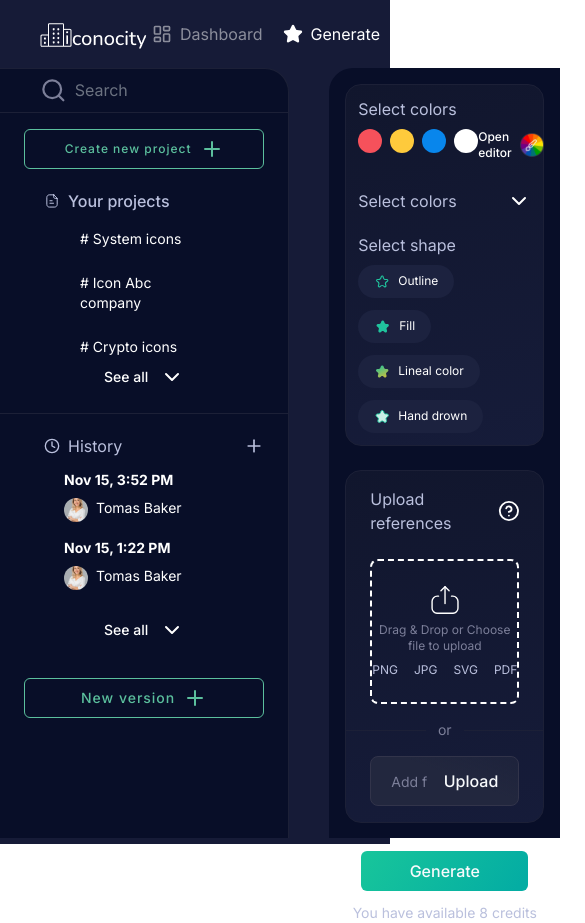
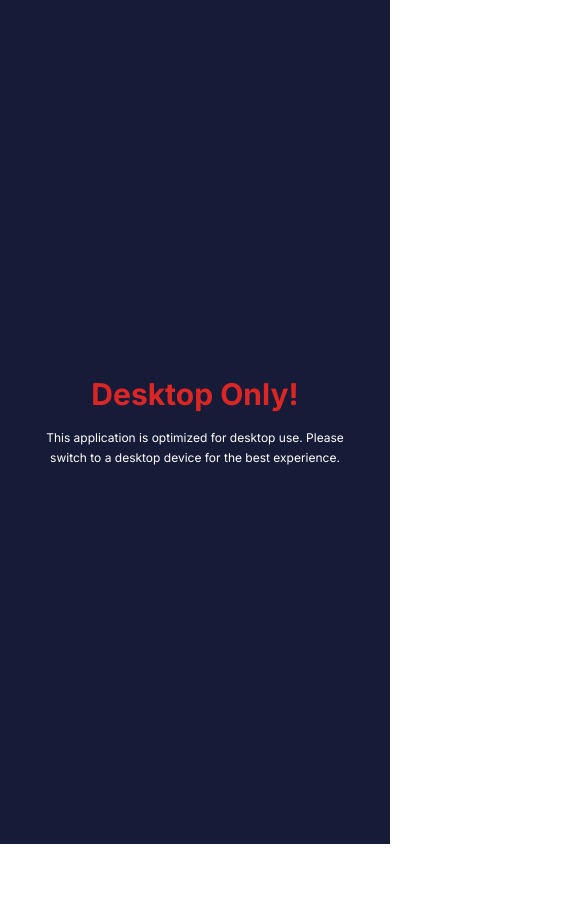
Before and after one commit to waqar16/sprint-dashboard, a Next.js app: page /dashboard/generate in a window 390 px wide. Shown: the top 923 px of the page, 585 px wide, since content can reach past the window. After the commit the page ends 844 px from the top, so only its background shows below. Built offline with nearby package versions, Linux system fonts and the light colour scheme.

Commit message:
responsive minor changing

```diff
--- a/src/app/(router)/dashboard/generate/page.tsx
+++ b/src/app/(router)/dashboard/generate/page.tsx
@@ -33,7 +33,7 @@ const GeneratePage = () => {
       {/* LeftSideBar */}
       <GenerateLeftSide />
       {/* center*/}
-      <div className="h-full flex-1 overflow-y-auto hide-scrollbar">
+      <div className="h-full flex-1 overflow-y-auto hide-scrollbar pb-10">
         {/* SVG Icons Section */}
         <div className="bg-[#0E142D] border border-[#1C2037] rounded-2xl px-8 py-5">
           {/* download tab */}
@@ -50,8 +50,8 @@ const GeneratePage = () => {
             </div>
           </div>
           {/* icons show */}
-          <div className="w-[250px] xl:w-[350px] 3xl:w-[500px] mx-auto flex items-center justify-center bg-[#1C2038] rounded-lg py-4 mt-6">
-            <div className=" w-[200px] xl:w-[300px] 2l:w-[400px] grid grid-cols-2 xl:grid-cols-3 2xl:grid-cols-4 gap-6">
+          <div className="w-[280px] xl:w-[500px] 3xl:w-[700px] mx-auto flex items-center justify-center bg-[#1C2038] rounded-lg py-4 3xl:py-7 mt-6">
+            <div className=" w-[250px] xl:w-[300px] 2xl:w-[400px] grid grid-cols-4 xl:grid-cols-4 gap-0 xl:gap-4 3xl:gap-6">
               {ICONS.map((url, i) => (
                 <Image
                   key={i}
--- a/src/app/(router)/dashboard/layout.tsx
+++ b/src/app/(router)/dashboard/layout.tsx
@@ -12,11 +12,21 @@ export default function DashboardLayout({
   children: React.ReactNode;
 }>) {
   return (
-    <div className="bg-[#161b37] w-full min-h-screen">
-      {/* left side */}
-      <DashboardHeader />
-      {/* right content */}
-      <main className="h-[calc(100vh-74px)]">{children}</main>
-    </div>
+    <>
+      <div className="hidden  lg:block bg-[#161b37] w-full min-h-screen">
+        {/* left side */}
+        <DashboardHeader />
+        {/* right content */}
+        <main className="h-[calc(100vh-74px)]">{children}</main>
+      </div>
+
+      <div className="lg:hidden bg-[#161b37] flex flex-col justify-center items-center h-screen px-10">
+        <p className="text-3xl font-bold text-red-600 mb-4">Desktop Only!</p>
+        <p className="text-xs sm:text-sm md:text-base text-white text-center leading-5">
+          This application is optimized for desktop use. Please switch to a
+          desktop device for the best experience.
+        </p>
+      </div>
+    </>
   );
 }
--- a/src/components/dashboard/generate/chat-bot.tsx
+++ b/src/components/dashboard/generate/chat-bot.tsx
@@ -69,7 +69,7 @@ const ChatBot = () => {
   ]);
 
   return (
-    <div className="bg-chatbot-gradient border-t border-[#1C2037] rounded-2xl px-8 py-5 mt-5">
+    <div className="bg-chatbot-gradient border border-[#1C2037] rounded-2xl px-8 py-5 mt-5">
       {/* messages */}
       <div className="h-[300px] space-y-5  overflow-y-auto custom-scrollbar">
         {messages.map((msg) => (
--- a/src/components/dashboard/generate/generate-left-side.tsx
+++ b/src/components/dashboard/generate/generate-left-side.tsx
@@ -62,7 +62,7 @@ const GenerateLeftSide = () => {
   }, [showMoreHistory]);
 
   return (
-    <div className="w-80 xl:w-96 h-full bg-[#080e28] border-r border-t border-[#1C2037] text-white rounded-tr-[24px]">
+    <div className="w-72 xl:w-80 2xl:w-96 h-full overflow-y-auto hide-scrollbar bg-[#080e28] border-r border-t border-[#1C2037] text-white rounded-tr-[24px]">
       {/* Search Bar */}
       <div className="flex items-center gap-2 border-b border-[#1C2037] px-10 py-2 xl:py-3">
         <Search className="w-8 h-auto text-[#7C7F99]" />
@@ -107,7 +107,7 @@ const GenerateLeftSide = () => {
             ))}
           </ul>
         </div>
-        <div className="flex justify-center px-16">
+        <div className="flex justify-center">
           <Button
             onClick={handleShowMoreProjects}
             className="flex gap-3 text-white bg-transparent hover:bg-[#22263e] 2xl:mt-2"
@@ -161,7 +161,7 @@ const GenerateLeftSide = () => {
               </div>
             ))}
         </div>
-        <div className="flex justify-start px-16">
+        <div className="flex justify-center">
           <Button
             onClick={handleShowMoreHistory}
             className="flex gap-3 text-white bg-transparent hover:bg-[#22263e] mt-2"
@@ -178,7 +178,7 @@ const GenerateLeftSide = () => {
       </div>
 
       {/* create new button */}
-      <div className="px-6">
+      <div className="px-6 pb-10">
         <Button
           variant="outline"
           className="w-full h-10 xl:h-12 text-sm xl:text-base text-[#5bbf9d] hover:bg-[#5bbf9d] tracking-[1px] flex items-center gap-2 bg-transparent border border-[#5bbf9d]"
--- a/src/components/dashboard/generate/generate-right-side-bar.tsx
+++ b/src/components/dashboard/generate/generate-right-side-bar.tsx
@@ -37,7 +37,7 @@ const GenerateRightSideBar = () => {
   };
 
   return (
-    <div className="h-full w-80 xl:w-96 bg-[#080e28] text-white rounded-tl-[24px] p-4 xl:p-5">
+    <div className="h-full w-72 xl:w-80 2xl:w-96 bg-[#080e28] text-white rounded-tl-[24px] p-4 xl:p-5 overflow-y-auto hide-scrollbar">
       {/* color picker tab */}
       <div className="bg-colorPicker-gradient border  border-[#1C2037] rounded-2xl p-3 xl:p-5">
         {/* color picker */}
@@ -45,7 +45,7 @@ const GenerateRightSideBar = () => {
 
         {/* select style */}
         <div className="flex items-center justify-between mt-7">
-          <h1 className="text-base text-[#BAC0DD] ">Select colors</h1>
+          <h1 className="text-base text-[#BAC0DD] ">Select Style</h1>
           <ChevronDown />
         </div>
 
@@ -56,10 +56,10 @@ const GenerateRightSideBar = () => {
             {STAR_ICON.map(({ text, icon }, i) => (
               <div
                 key={i}
-                className="flex gap-2 bg-[#1C223F] rounded-3xl px-4 py-2"
+                className="flex gap-1 bg-[#1C223F] rounded-3xl px-3 2xl:px-4 py-2"
               >
                 {icon}
-                <span className="text-xs xl:text-sm text-white">{text}</span>
+                <span className="text-xs 2xl:text-sm text-white">{text}</span>
               </div>
             ))}
           </div>
@@ -89,7 +89,7 @@ const GenerateRightSideBar = () => {
         </div>
 
         {/* add link tab  */}
-        <div className="flex gap-4 items-center  bg-link-added-gradient border border-[#32344A] rounded-lg mx-6 py-1 xl:py-2 px-5">
+        <div className="flex gap-4 items-center  bg-link-added-gradient border border-[#32344A] rounded-lg mx-6 py-1 2xl:py-2 px-5">
           <Input
             type="url"
             placeholder="Add file URL"
@@ -133,7 +133,7 @@ const GenerateRightSideBar = () => {
 
       {/* submit button */}
       <div className="px-4 mt-7">
-        <Button className="text-base w-full h-10 xl:h-12 bg-generate-button-gradient">
+        <Button className="text-base w-full h-10 2xl:h-12 bg-generate-button-gradient">
           Generate
         </Button>
       </div>
--- a/src/components/theme-color.tsx
+++ b/src/components/theme-color.tsx
@@ -53,7 +53,7 @@ const ThemeColor: React.FC<ThemeColorProps> = ({
       <h1 className="text-base text-[#BAC0DD] " style={{ color: themeColor }}>
         Select colors
       </h1>
-      <div className="flex justify-between mt-2 xl:mt-3">
+      <div className="flex justify-between mt-2 2xl:mt-3">
         {/* default color */}
         <div className="flex gap-2">
           {defaultColor.map((color, i) => (
@@ -61,7 +61,7 @@ const ThemeColor: React.FC<ThemeColorProps> = ({
               key={i}
               //   bg={color}
               className={cn(
-                "w-6 xl:w-8 h-6 xl:h-8 bg-white  rounded-full cursor-pointer"
+                "w-6 2xl:w-8 h-6 2xl:h-8 bg-white  rounded-full cursor-pointer"
                 // `bg-[${color}]`
               )}
               style={{
@@ -79,7 +79,7 @@ const ThemeColor: React.FC<ThemeColorProps> = ({
             width={40}
             height={40}
             alt="colorSvg"
-            className="w-6 xl:w-8 h-auto cursor-pointer"
+            className="w-6 2xl:w-8 h-auto cursor-pointer"
             onClick={() => setIsColorPicker(!isColorPicker)}
           />
 
--- a/tailwind.config.ts
+++ b/tailwind.config.ts
@@ -11,9 +11,11 @@ const config = {
   prefix: "",
   theme: {
     screens: {
+      sm: "640px",
+      md: "768px",
       lg: "1024px",
       xl: "1280px",
-      "2xl": "1400px",
+      "2xl": "1450px",
       "3xl": "1650px",
     },
     container: {
```
